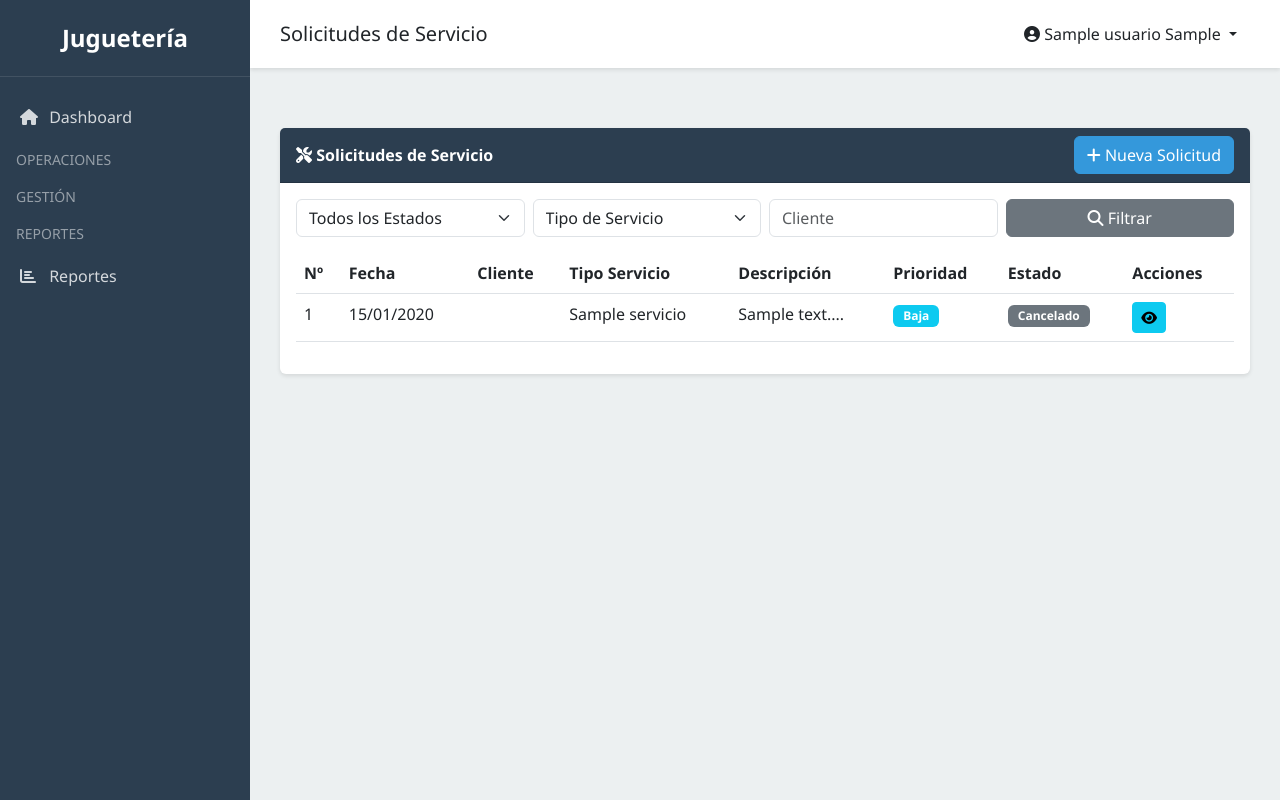
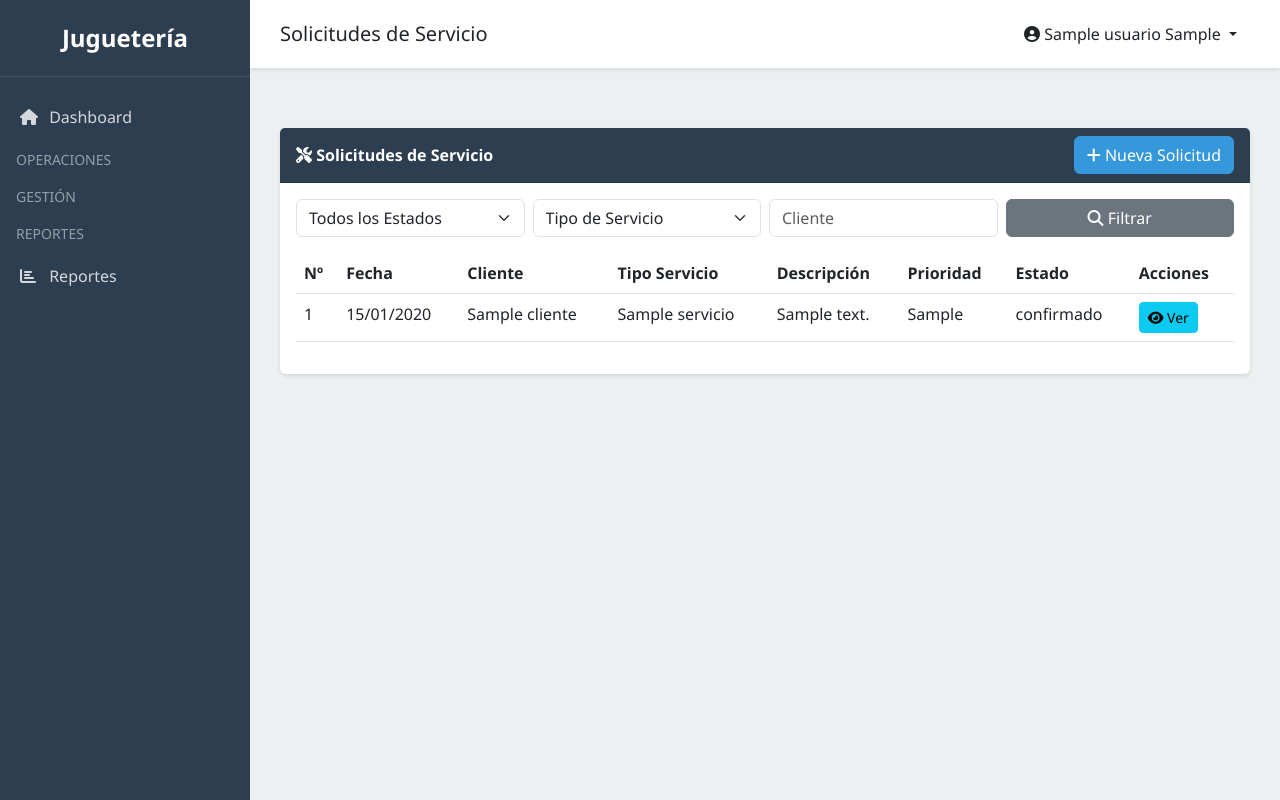
Before and after one commit to Pata1997/Jugueteria, a Flask app: page /servicios/solicitudes in a window 1280 px wide. Run offline with Flask 3, Linux system fonts and the light colour scheme; a user stored in the database is signed in; tables that the repository leaves empty hold one stand-in row (values such as "Sample post").

Commit message:
Arreglo de errores

```diff
--- a/app/templates/compras/listar.html
+++ b/app/templates/compras/listar.html
@@ -97,9 +97,7 @@
                                         {% if compra.tipo_pago == 'contado' %}
                                             <span class="badge bg-success">Contado</span>
                                         {% elif compra.tipo_pago == 'credito' %}
-                                            <span class="badge bg-warning">
-                                                Crédito ({{ compra.dias_credito }}d)
-                                            </span>
+                                            <span class="badge bg-warning">Crédito</span>
                                         {% else %}
                                             <span class="text-muted">-</span>
                                         {% endif %}
--- a/app/templates/servicios/reclamos.html
+++ b/app/templates/servicios/reclamos.html
@@ -28,8 +28,8 @@
                 {% for reclamo in reclamos %}
                 <tr>
                     <td>{{ reclamo.id }}</td>
-                    <td>{{ reclamo.factura or '-' }}</td>
-                    <td>{{ reclamo.cliente or '-' }}</td>
+                    <td>{% if reclamo.venta and reclamo.venta.numero_factura %}{{ reclamo.venta.numero_factura }}{% elif reclamo.documento_numero %}{{ reclamo.documento_numero }}{% else %}-{% endif %}</td>
+                    <td>{{ reclamo.cliente.nombre if reclamo.cliente else '-' }}</td>
                     <td>{{ reclamo.tipo_reclamo or '-' }}</td>
                     <td>{{ reclamo.descripcion or '-' }}</td>
                     <td>
@@ -42,7 +42,7 @@
                       {% endif %}
                     </td>
                     <td>{{ reclamo.prioridad or '-' }}</td>
-                    <td>{{ reclamo.fecha_resolucion or '-' }}</td>
+                    <td>{% if reclamo.fecha_cierre %}{{ reclamo.fecha_cierre.strftime('%d/%m/%Y') }}{% elif reclamo.estado == 'terminado' and reclamo.fecha_resolucion %}{{ reclamo.fecha_resolucion.strftime('%d/%m/%Y') }}{% else %}-{% endif %}</td>
                     <td>
                         <a href="#" class="btn btn-sm btn-info" data-bs-toggle="modal" data-bs-target="#modalEditarReclamo{{ reclamo.id }}">
                             <i class="fas fa-edit"></i>
--- a/app/templates/servicios/solicitudes.html
+++ b/app/templates/servicios/solicitudes.html
@@ -69,40 +69,18 @@
                     </tr>
                 </thead>
                 <tbody>
-                    {% for solicitud in solicitudes.items %}
+                    {% for solicitud in solicitudes %}
                     <tr>
                         <td>{{ solicitud.id }}</td>
                         <td>{{ solicitud.fecha_solicitud.strftime('%d/%m/%Y') }}</td>
-                        <td>{{ solicitud.cliente.nombre_completo }}</td>
-                        <td>{{ solicitud.tipo_servicio.nombre }}</td>
-                        <td>{{ solicitud.descripcion[:50] }}...</td>
+                        <td>{{ solicitud.cliente.nombre if solicitud.cliente else '-' }}</td>
+                        <td>{{ solicitud.tipo_servicio.nombre if solicitud.tipo_servicio else '-' }}</td>
+                        <td>{{ solicitud.descripcion }}</td>
+                        <td>{{ solicitud.prioridad }}</td>
+                        <td>{{ solicitud.estado }}</td>
                         <td>
-                            {% if solicitud.prioridad == 'alta' %}
-                                <span class="badge bg-danger">Alta</span>
-                            {% elif solicitud.prioridad == 'media' %}
-                                <span class="badge bg-warning">Media</span>
-                            {% else %}
-                                <span class="badge bg-info">Baja</span>
-                            {% endif %}
-                        </td>
-                        <td>
-                            {% if solicitud.estado == 'pendiente' %}
-                                <span class="badge bg-warning">Pendiente</span>
-                            {% elif solicitud.estado == 'presupuestado' %}
-                                <span class="badge bg-info">Presupuestado</span>
-                            {% elif solicitud.estado == 'aprobado' %}
-                                <span class="badge bg-success">Aprobado</span>
-                            {% elif solicitud.estado == 'en_proceso' %}
-                                <span class="badge bg-primary">En Proceso</span>
-                            {% elif solicitud.estado == 'completado' %}
-                                <span class="badge bg-success">Completado</span>
-                            {% else %}
-                                <span class="badge bg-secondary">Cancelado</span>
-                            {% endif %}
-                        </td>
-                        <td>
-                            <a href="{{ url_for('servicios.ver_solicitud', id=solicitud.id) }}" class="btn btn-sm btn-info">
-                                <i class="fas fa-eye"></i>
+                            <a href="{{ url_for('servicios.ver_solicitud', id=solicitud.id) }}" class="btn btn-sm btn-info" title="Ver Detalle">
+                                <i class="fas fa-eye"></i> Ver
                             </a>
                         </td>
                     </tr>
--- a/app/templates/ventas/listar.html
+++ b/app/templates/ventas/listar.html
@@ -36,8 +36,6 @@
                 </div>
             </div>
         </form>
-
-        <!-- Tabla -->
         <div class="table-responsive">
             <table class="table table-hover">
                 <thead>
@@ -57,7 +55,7 @@
                     <tr>
                         <td>{{ venta.numero_factura }}</td>
                         <td>{{ venta.fecha_venta.strftime('%d/%m/%Y %H:%M') }}</td>
-                        <td>{{ venta.cliente.nombre_completo if venta.cliente else 'Cliente Final' }}</td>
+                        <td>{{ venta.cliente.nombre if venta.cliente else '-' }}</td>
                         <td class="text-end">Gs. {{ "{:,.0f}".format(venta.total) }}</td>
                         <td class="text-end">Gs. {{ "{:,.0f}".format(venta.monto_pagado) }}</td>
                         <td class="text-end">Gs. {{ "{:,.0f}".format(venta.saldo_pendiente) }}</td>
--- a/app/templates/ventas/ver.html
+++ b/app/templates/ventas/ver.html
@@ -188,7 +188,7 @@
                 <i class="fas fa-cogs"></i> Acciones
             </div>
             <div class="card-body">
-                {% if venta.saldo_pendiente > 0 %}
+                {% if venta.saldo_pendiente > 0 and current_user.rol != 'recepcion' %}
                 <button class="btn btn-success w-100 mb-2" data-bs-toggle="modal" data-bs-target="#modalPago">
                     <i class="fas fa-dollar-sign"></i> Registrar Pago
                 </button>
@@ -214,6 +214,7 @@
     </div>
 </div>
 
+{% if current_user.rol != 'recepcion' %}
 <!-- Modal Registrar Pago -->
 <div class="modal fade" id="modalPago" tabindex="-1">
     <div class="modal-dialog">
@@ -262,5 +263,6 @@
         </div>
     </div>
 </div>
+{% endif %}
 
 {% endblock %}
```
Also changed, not shown: app/models/compra.py (+10 -0 lines), app/templates/dashboard/index.html (+3 -6 lines). Lines whose indentation alone changed are shown as unchanged.
